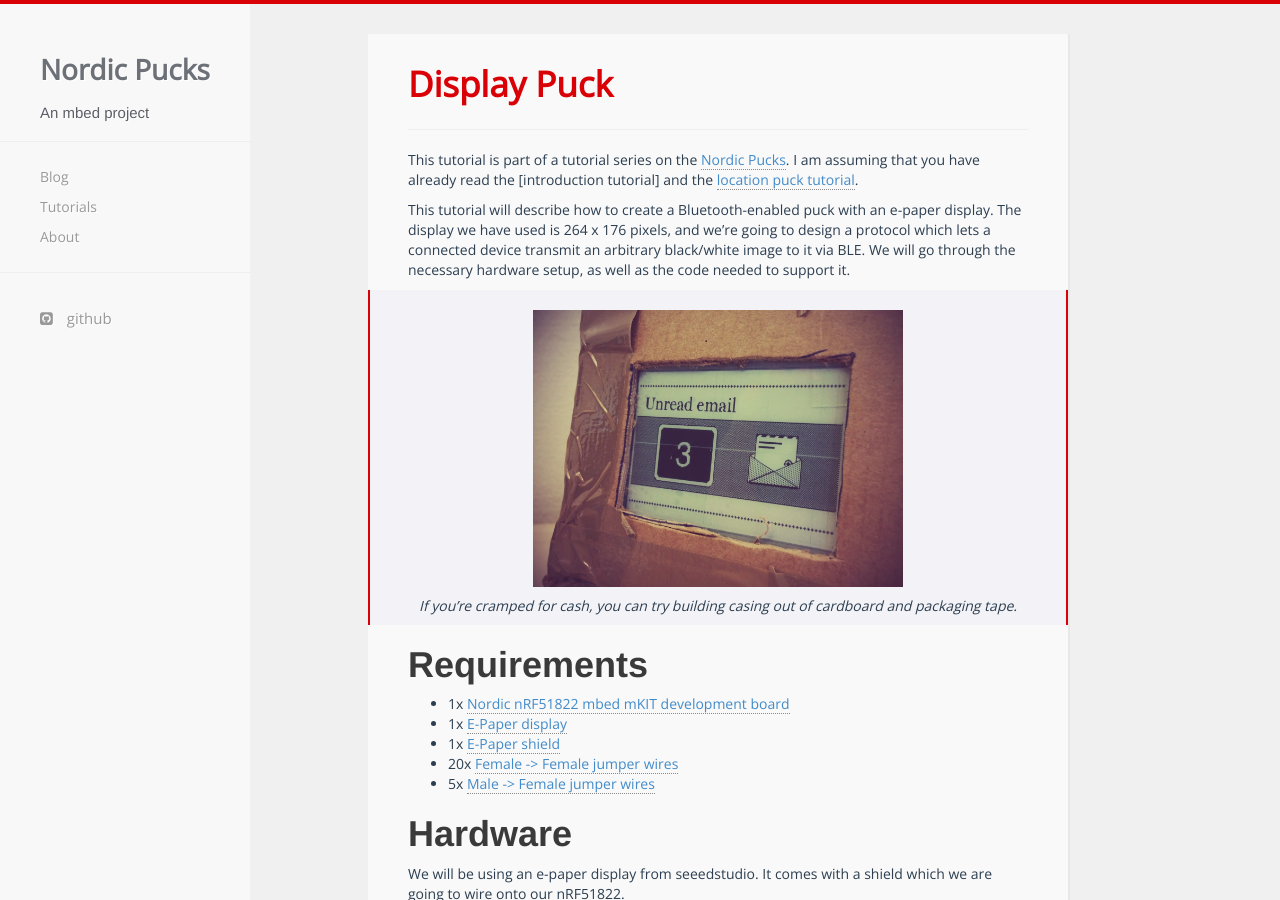
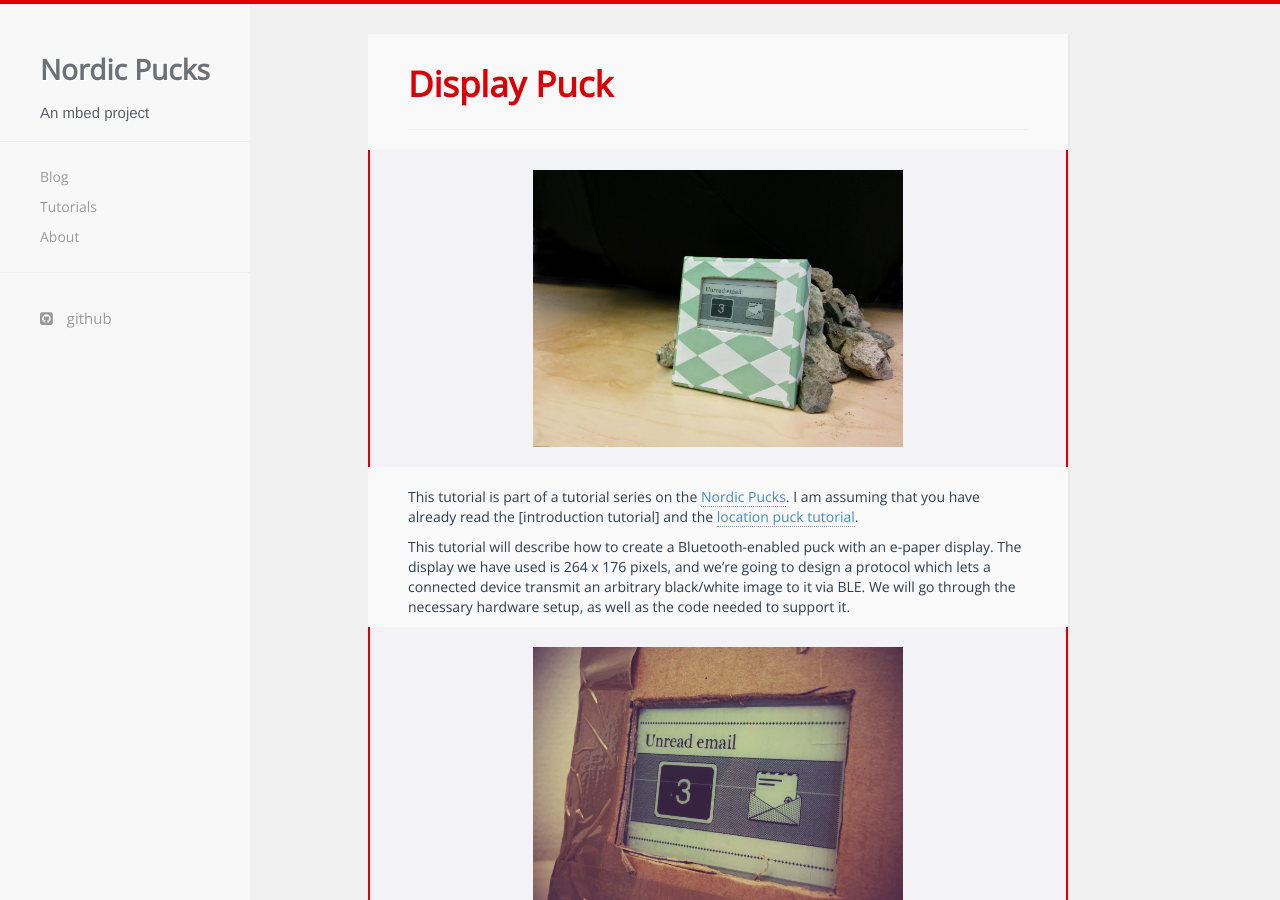
Before and after one commit to NordicPlayground/puck, a Jekyll site: the page built from _tutorials/display.md, in a window 1280 px wide and 900 px high. Built offline with Jekyll 4.4.1, drawn with Linux system fonts in a browser that asks for light colours; nearby versions of some CDN libraries; comment, search, counter and statistics services are not loaded.

Commit message:
Update image paths in display tutorial

```diff
--- a/_tutorials/display.md
+++ b/_tutorials/display.md
@@ -2,10 +2,11 @@
 layout: tutorial
 title: Display Puck
 description: How to create your own Display Puck
-image: ../images/displaypuck.png
+image: images/displaypuck.png
 order: 4
 ---
 
+> ![](../images/displaypuck.png)
 
 This tutorial is part of a tutorial series on the [Nordic Pucks](../tutorials.html).
 I am assuming that you have already read the [introduction tutorial] and the [location puck tutorial](location.html).
```
